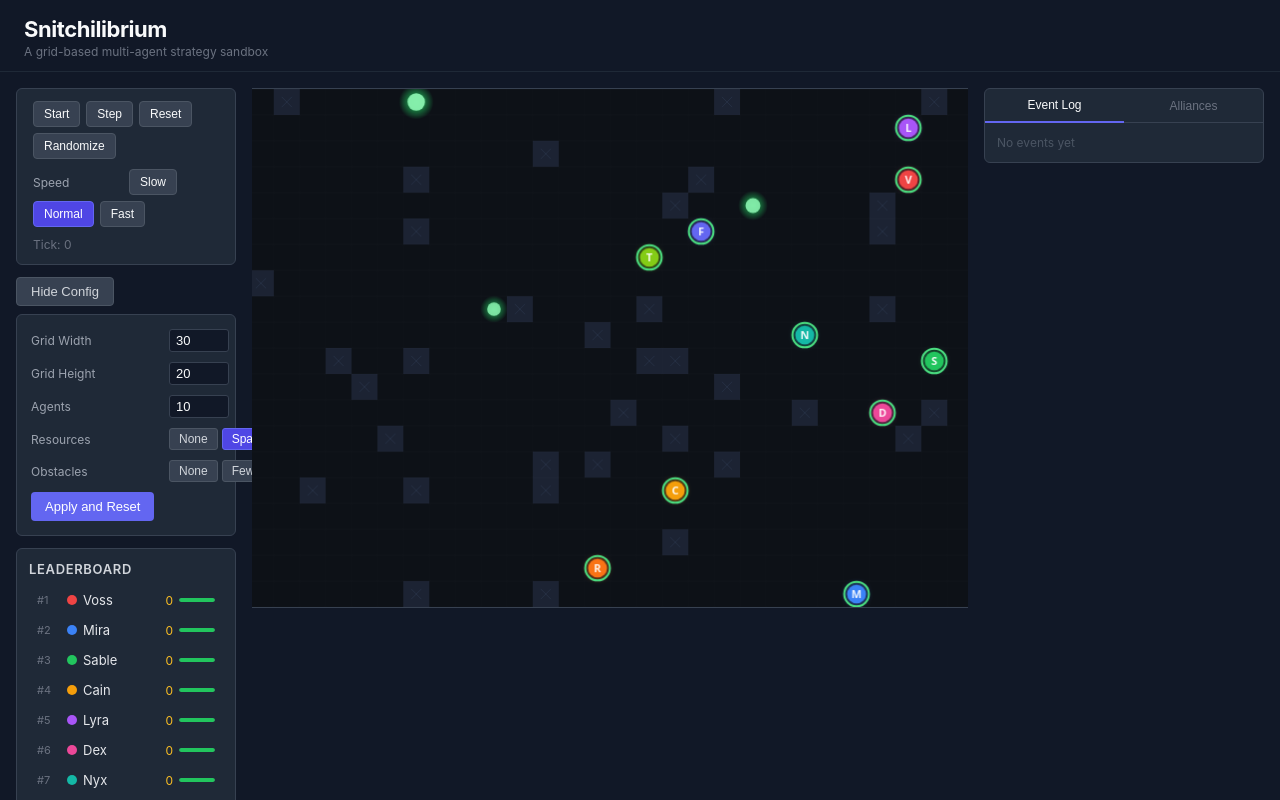
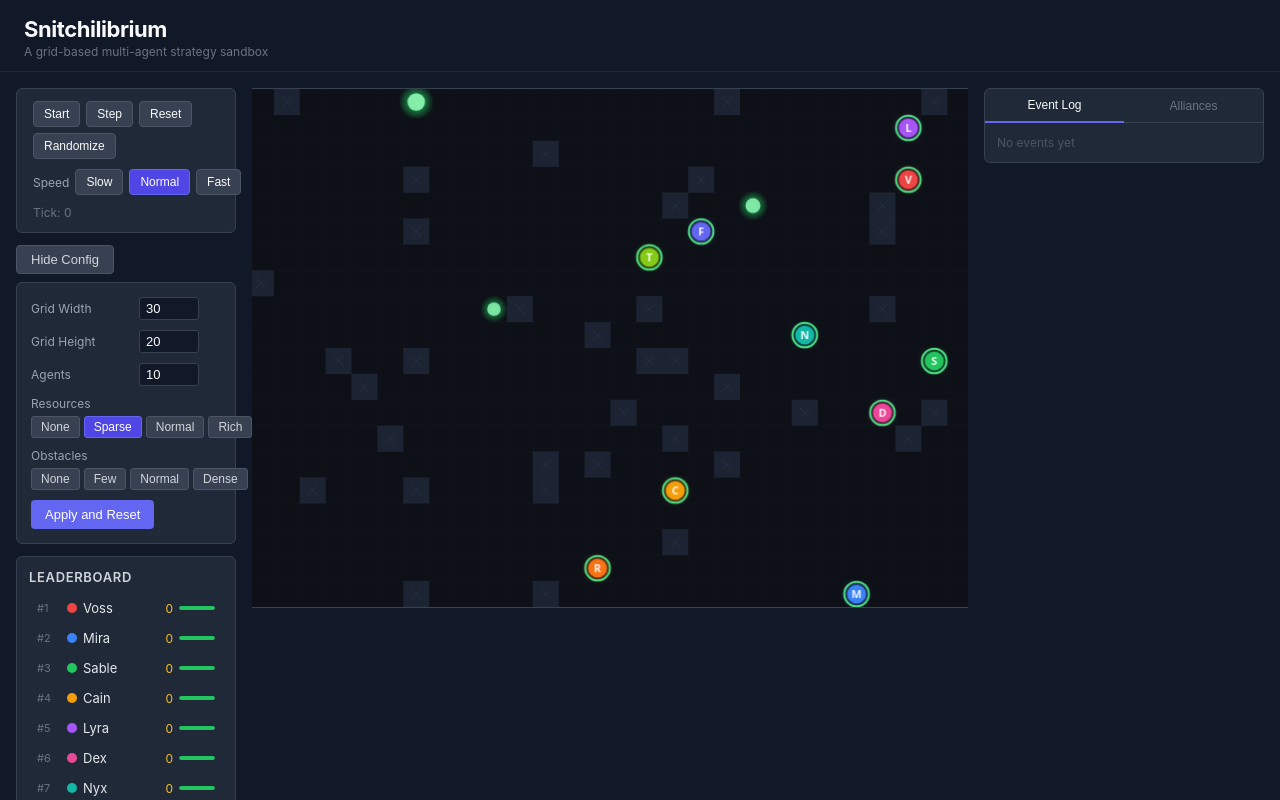
Before and after one commit to oleg-volkov-dev/Snitchilibrium, a React (Vite) app: page / in a window 1280 px wide. Both pictures are taken after a click on the button "Configure World". Shown: the top 800 px of the page. Built offline with nearby package versions, Linux system fonts and the light colour scheme.

Commit message:
More UI fixes

```diff
--- a/src/components/ConfigPanel/ConfigPanel.module.css
+++ b/src/components/ConfigPanel/ConfigPanel.module.css
@@ -38,7 +38,19 @@
 .field label {
   font-size: 12px;
   color: #9ca3af;
-  min-width: 130px;
+  min-width: 100px;
+}
+
+/* For rows where buttons would overflow, stack label above buttons */
+.fieldColumn {
+  display: flex;
+  flex-direction: column;
+  gap: 5px;
+}
+
+.fieldColumn label {
+  font-size: 12px;
+  color: #9ca3af;
 }
 
 .field input[type='number'] {
--- a/src/components/ConfigPanel/ConfigPanel.tsx
+++ b/src/components/ConfigPanel/ConfigPanel.tsx
@@ -57,7 +57,7 @@ export function ConfigPanel() {
               onChange={e => updateWorld('agentCount', Number(e.target.value))}
             />
           </div>
-          <div className={styles.field}>
+          <div className={styles.fieldColumn}>
             <label>Resources</label>
             <div className={styles.btnGroup}>
               {([['None', 0], ['Sparse', 0.005], ['Normal', 0.02], ['Rich', 0.05]] as const).map(([label, val]) => (
@@ -71,7 +71,7 @@ export function ConfigPanel() {
               ))}
             </div>
           </div>
-          <div className={styles.field}>
+          <div className={styles.fieldColumn}>
             <label>Obstacles</label>
             <div className={styles.btnGroup}>
               {([['None', 0], ['Few', 0.05], ['Normal', 0.12], ['Dense', 0.22]] as const).map(([label, val]) => (
--- a/src/components/Controls/Controls.module.css
+++ b/src/components/Controls/Controls.module.css
@@ -13,6 +13,12 @@
   align-items: center;
   gap: 6px;
   flex-wrap: wrap;
+}
+
+.speedRow {
+  display: flex;
+  align-items: center;
+  gap: 6px;
 }
 
 .btn {
@@ -39,7 +45,7 @@
 .label {
   font-size: 12px;
   color: #9ca3af;
-  min-width: 90px;
+  white-space: nowrap;
 }
 
 .btnActive {
--- a/src/components/Controls/Controls.tsx
+++ b/src/components/Controls/Controls.tsx
@@ -45,7 +45,7 @@ export function Controls() {
           Randomize
         </button>
       </div>
-      <div className={styles.row}>
+      <div className={styles.speedRow}>
         <span className={styles.label}>Speed</span>
         {speeds.map(s => (
           <button
```
